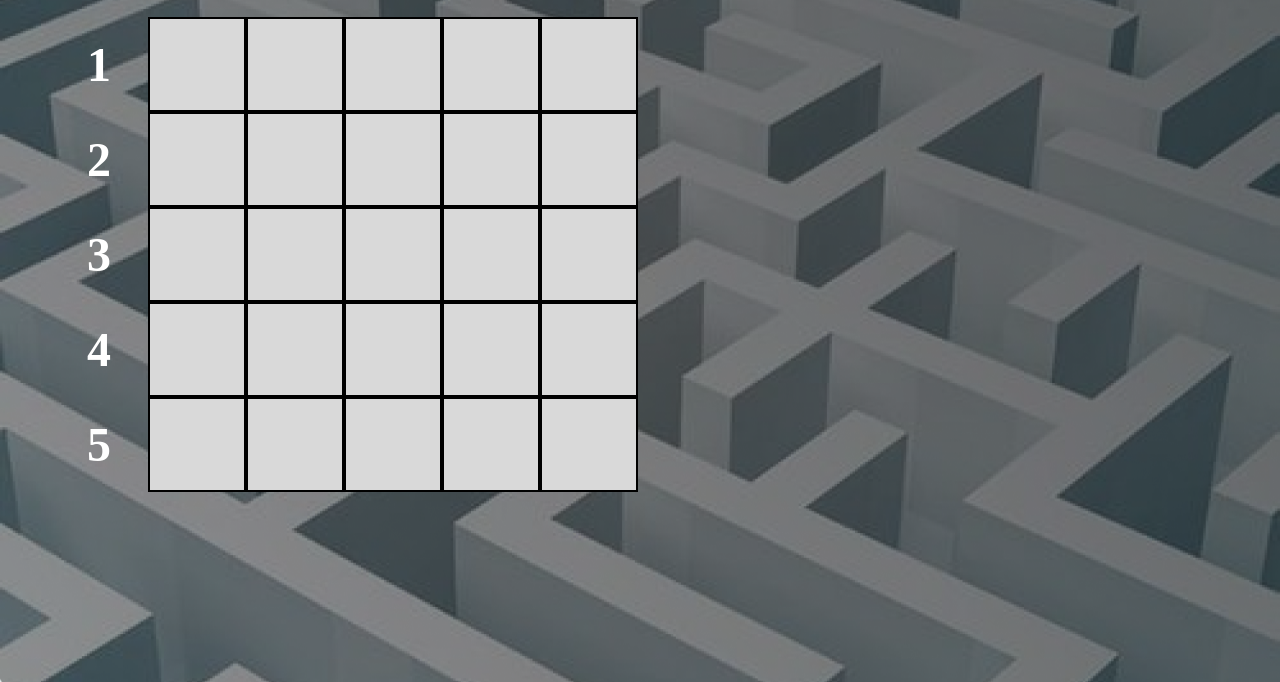
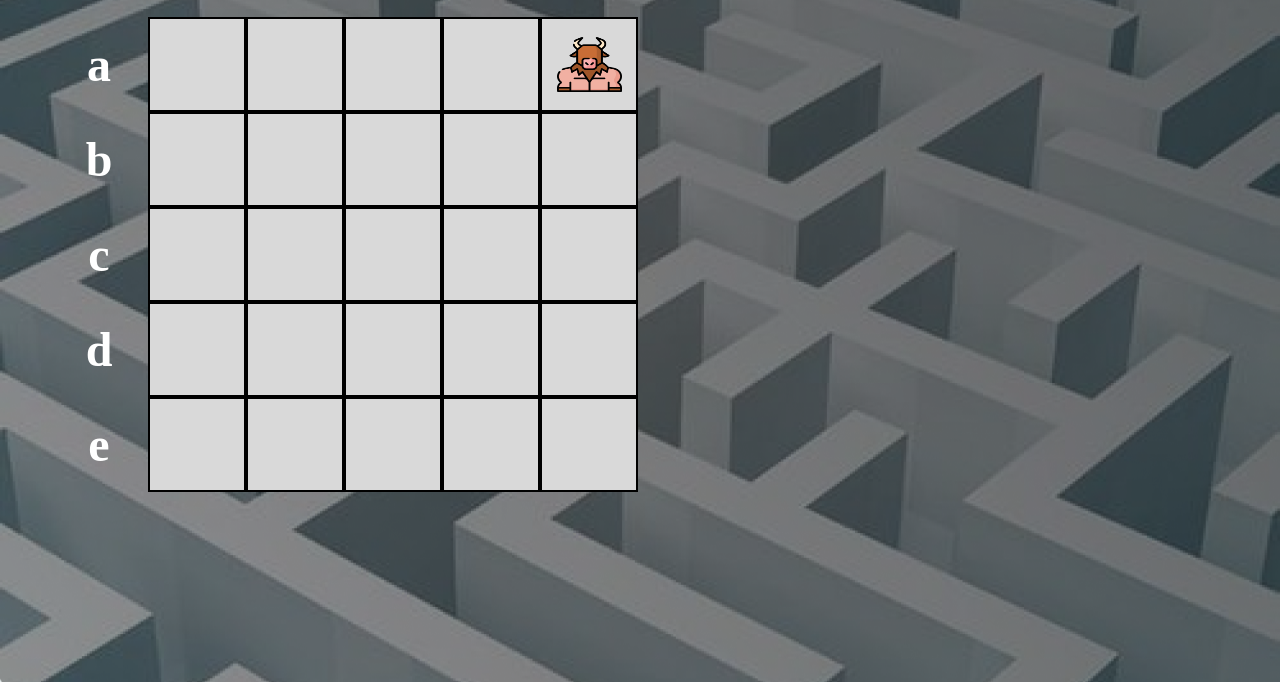
Before and after one commit to Harshith200525/Minotaur-Holder, a plain HTML site: page game.html in a window 1280 px wide. Shown: the part 118-800 px from the top of the page. Drawn offline with Linux system fonts and the light colour scheme.

Commit message:
Updated code

```diff
--- a/app.js
+++ b/app.js
@@ -1,44 +1,22 @@
-function makingGrid() {
-  let grid = document.getElementById("grid");
+function randomPath() {
+  let paths = [
+    ["15", "25", "24", "34", "33", "43", "42"]
+    // ["23", "33", "34", "35", "25", "15"],
+  ];
 
-  for (let i = 0; i < 6; i++) {
-    for (let j = 0; j < 6; j++) {
-      let templateCell = `<div class="cell-block" id="${i}${j}" name="box"></div>`;
-      grid.innerHTML += templateCell;
-    }
-  }
+  let randomNum = Math.floor(Math.random() * paths.length);
 
-  let elements = document.getElementsByName("box");
-  let num = 1;
-  for (let i = 0; i < elements.length; i++) {
-    if (elements[i].id == "00") {
-      elements[i].style.backgroundColor = "transparent";
-      elements[i].style.border = "0px";
-    } else if (
-      elements[i].id == "01" ||
-      elements[i].id == "02" ||
-      elements[i].id == "03" ||
-      elements[i].id == "04" ||
-      elements[i].id == "05"
-    ) {
-      elements[i].style.backgroundColor = "transparent";
-      elements[i].style.border = "0px";
-      elements[i].innerHTML += `<h1 class="coord">${i}</h1>`;
-    } else if (
-      elements[i].id == "10" ||
-      elements[i].id == "20" ||
-      elements[i].id == "30" ||
-      elements[i].id == "40" ||
-      elements[i].id == "50"
-    ) {
-      elements[i].style.backgroundColor = "transparent";
-      elements[i].style.border = "0px";
-      elements[i].innerHTML += `<h1 class="coord">${num}</h1>`;
-      num += 1;
-    }
-  }
+  return paths[randomNum]
 }
 
-makingGrid()
+let selectedPath = randomPath()
+let startingPoint = document.getElementById(selectedPath[0])
+let elements = document.querySelectorAll(".cell-block")
+startingPoint.innerHTML += `<img src="./assets/minotaur (1).png" id="playerIcon">`
+console.log(elements)
 
-let start = document.getElementById("11")
+elements.forEach((box) => {
+    box.onclick = () => {
+        console.log(box)
+    }
+})
--- a/game.html
+++ b/game.html
@@ -8,13 +8,58 @@
   </head>
   <body>
     <div id="main4">
-        <div id="grid"></div>
-        <div id="sub-section">
-          <div id="points">
-            Points: <span id="points-counter">0</span>
-          </div>
+      <div id="grid"></div>
+      <div id="sub-section">
+        <div id="points">Points: <span id="points-counter">0</span></div>
+        <div id="options">
+
         </div>
+      </div>
     </div>
   </body>
+
+  <script>
+    function makingGrid() {
+      let grid = document.getElementById("grid");
+
+      for (let i = 0; i < 6; i++) {
+        for (let j = 0; j < 6; j++) {
+          let templateCell = `<div class="cell-block" id="${i}${j}" name="box"></div>`;
+          grid.innerHTML += templateCell;
+        }
+      }
+
+      let elements = document.getElementsByName("box");
+      let alpha = ["","a","b","c","d","e"]
+      for (let i = 0; i < elements.length; i++) {
+        if (elements[i].id == "00") {
+          elements[i].style.backgroundColor = "transparent";
+          elements[i].style.border = "0px";
+        } else if (
+          elements[i].id == "01" ||
+          elements[i].id == "02" ||
+          elements[i].id == "03" ||
+          elements[i].id == "04" ||
+          elements[i].id == "05"
+        ) {
+          elements[i].style.backgroundColor = "transparent";
+          elements[i].style.border = "0px";
+          elements[i].innerHTML += `<h1 class="coord">${i}</h1>`;
+        } else if (
+          elements[i].id == "10" ||
+          elements[i].id == "20" ||
+          elements[i].id == "30" ||
+          elements[i].id == "40" ||
+          elements[i].id == "50"
+        ) {
+          elements[i].style.backgroundColor = "transparent";
+          elements[i].style.border = "0px";
+          elements[i].innerHTML += `<h1 class="coord">${alpha[i/6]}</h1>`;
+        }
+      }
+    }
+
+    makingGrid();
+  </script>
   <script src="./app.js"></script>
 </html>
--- a/styles.css
+++ b/styles.css
@@ -254,3 +254,8 @@ button > img{
   font-size: 48px;
   color: white;
 }
+
+#playerIcon{
+  width: 65px;
+  height: 55px;
+}
```
Also changed, not shown: assets/minotaur (1).png (added).
